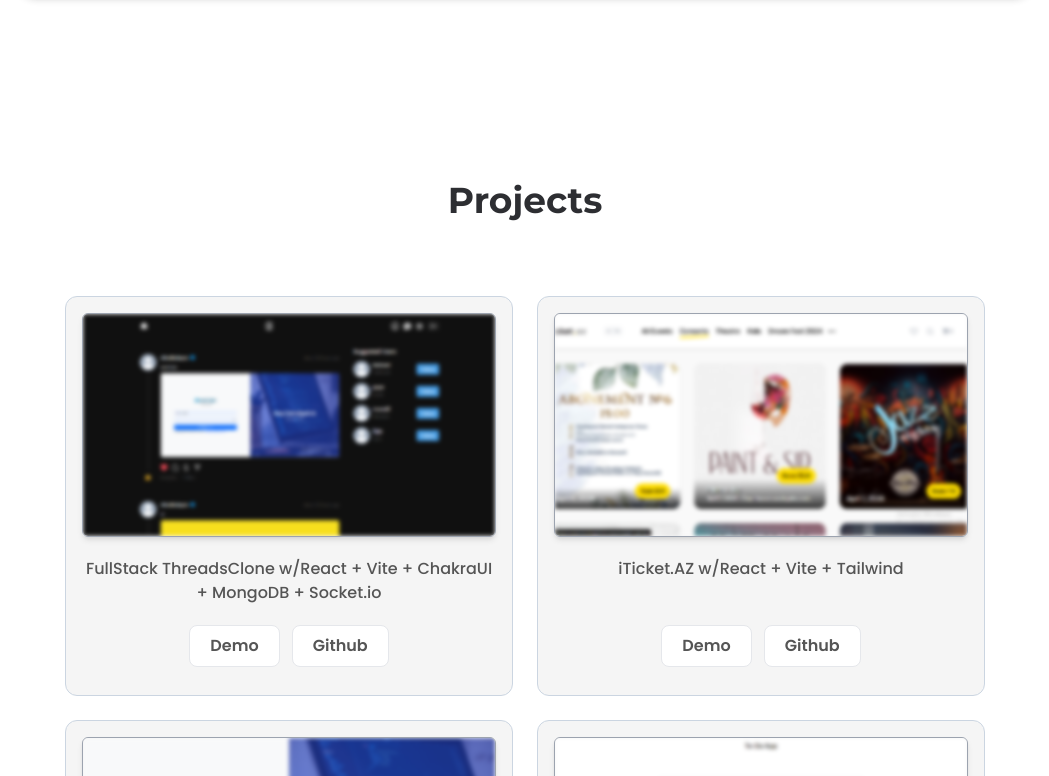
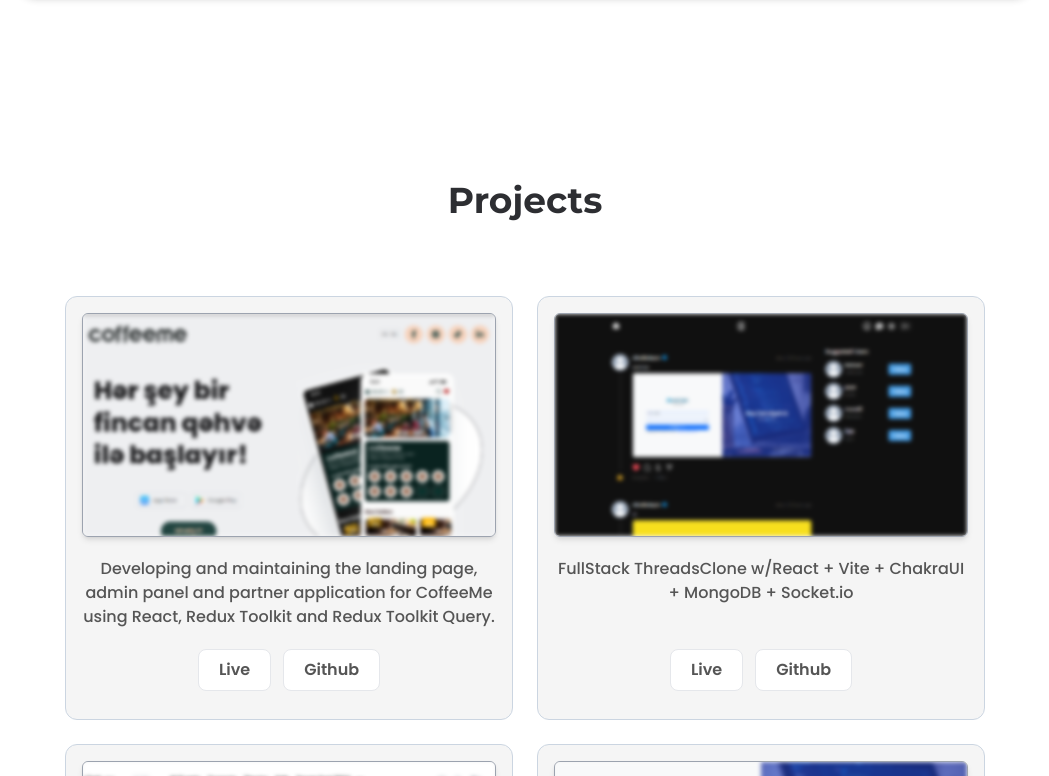
Before and after one commit to muradbalayev/Portfolio, a React (Create React App) app: page / in a window 1280 px wide. Shown: the part 2024-2800 px from the top of the page, without its empty margins (115-1164 px from the left). Built offline with nearby package versions, Linux system fonts and the light colour scheme.

Commit message:
new project

```diff
--- a/src/Components/pages/Projects.js
+++ b/src/Components/pages/Projects.js
@@ -7,9 +7,16 @@ import restaurant from "../assets/restaurant.png"
 import azerqaz from '../assets/azerqaz.png'
 import todoapp from '../assets/todoapp.png'
 import threads from '../assets/threads.png'
+import coffeeme from '../assets/coffeeme.png'
 import { useTypewriter } from 'react-simple-typewriter'
 
 const cardData = [
+  {
+    title: 'Developing and maintaining the landing page, admin panel and partner application for CoffeeMe using React, Redux Toolkit and Redux Toolkit Query.',
+    image: coffeeme,
+    demoLink: 'https://coffeeme.app',
+    githubLink: 'https://github.com/muradbalayev/CoffeeMe---LandPage'
+  },
   {
     title: 'FullStack ThreadsClone w/React + Vite + ChakraUI + MongoDB + Socket.io',
     image: threads,
@@ -87,7 +94,7 @@ const Projects = () => {
                 <div className='buttons flex gap-3'>
                   <a target='_blank' rel="noreferrer" href={card.demoLink}>
                     <button className='poppins py-2 px-5 border hover:text-white hover:scale-105 hover:bg-blue-600 rounded-lg transition-all duration-300 ease-linear bg-white font-semibold'>
-                      Demo
+                      Live
                     </button>
                   </a>
                   <a target='_blank' rel="noreferrer" href={card.githubLink}>
```
Also changed, not shown: src/Components/assets/coffeeme.png (added).
